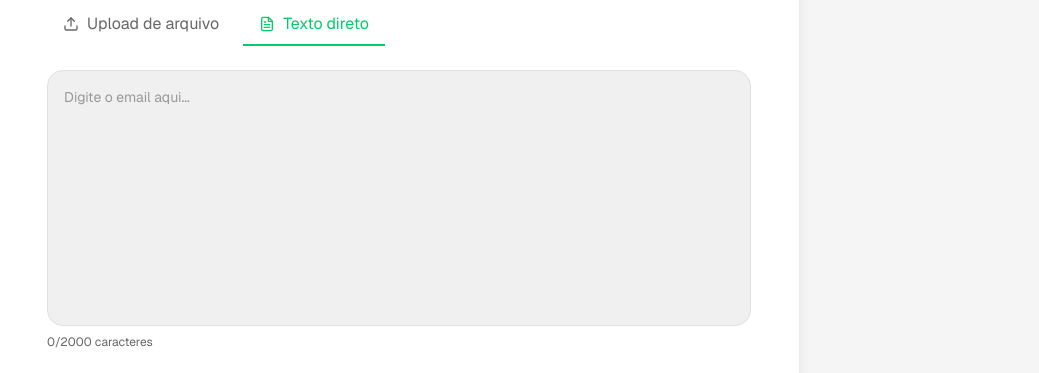
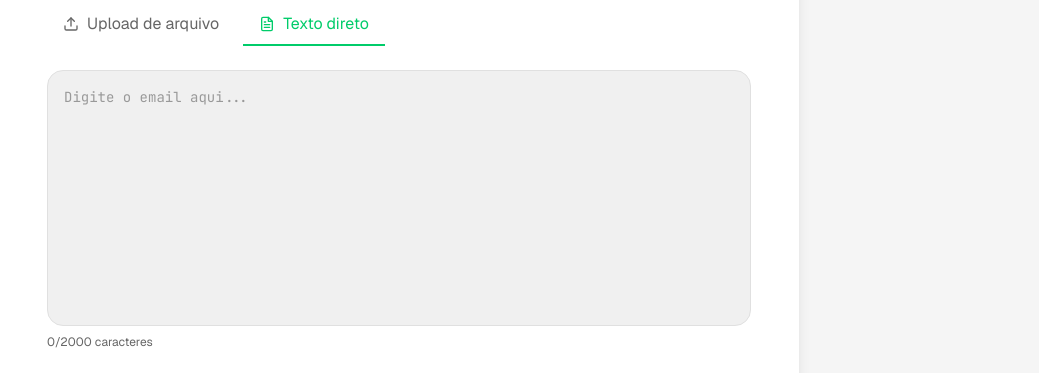
Before and after one commit to gbatistaa/email-classificator, a Next.js app in the folder frontend/: page / in a window 1280 px wide. Both pictures are taken after a click on the label "Texto direto". Shown: the part 290-663 px from the top of the page, without its empty margins (241-1280 px from the left). Built offline with nearby package versions, Linux system fonts and the light colour scheme; no server answers.

Commit message:
style: Update textarea font to JetBrains Mono and set background colors for light and dark themes

```diff
--- a/frontend/app/components/EmailAnswerSuggestion.tsx
+++ b/frontend/app/components/EmailAnswerSuggestion.tsx
@@ -129,6 +129,7 @@ function EmailAnswerSuggestion({
         {/* Área de texto para a sugestão de resposta */}
         <div className="relative flex flex-col gap-2">
           <textarea
+            style={{ fontFamily: "var(--font-jetbrains-mono), monospace" }}
             className={`p-4 border rounded-2xl focus:outline-none w-full h-64 text-sm duration-300 ease-out resize-none
               ${
                 loading
--- a/frontend/app/components/TextInput.tsx
+++ b/frontend/app/components/TextInput.tsx
@@ -12,6 +12,7 @@ export default function TextInput({
   return (
     <div className="flex flex-col gap-2 w-full">
       <textarea
+        style={{ fontFamily: "var(--font-jetbrains-mono), monospace" }}
         className={`p-4 border rounded-2xl focus:outline-none w-full h-64 text-sm duration-300 ease-out resize-none ${
           isLight
             ? "bg-[#f0f0f0] focus:shadow-[0_0_20px_#00cc6a33] border-[#e0e0e0] focus:border-[#00cc6a] text-[#1a1a1a] placeholder-[#999999]"
--- a/frontend/app/globals.css
+++ b/frontend/app/globals.css
@@ -17,6 +17,18 @@
     --background: #0a0a0a;
     --foreground: #ededed;
   }
+}
+
+html {
+  background: var(--background);
+}
+
+html.light {
+  background: #ffffff;
+}
+
+html.dark {
+  background: #0a0a0a;
 }
 
 body {
--- a/frontend/app/layout.tsx
+++ b/frontend/app/layout.tsx
@@ -1,5 +1,5 @@
 import type { Metadata } from "next";
-import { Geist, Geist_Mono } from "next/font/google";
+import { Geist, Geist_Mono, JetBrains_Mono } from "next/font/google";
 import "./globals.css";
 import { Toaster } from "sonner";
 import { Provider } from "jotai";
@@ -12,6 +12,11 @@ const geistSans = Geist({
 
 const geistMono = Geist_Mono({
   variable: "--font-geist-mono",
+  subsets: ["latin"],
+});
+
+const jetbrainsMono = JetBrains_Mono({
+  variable: "--font-jetbrains-mono",
   subsets: ["latin"],
 });
 
@@ -28,7 +33,7 @@ export default function RootLayout({
   return (
     <html lang="en">
       <body
-        className={`${geistSans.variable} ${geistMono.variable} overflow-y-scroll antialiased`}
+        className={`${geistSans.variable} ${geistMono.variable} ${jetbrainsMono.variable} overflow-y-scroll antialiased`}
       >
         <Provider>
           <ThemeProvider>{children}</ThemeProvider>
```
